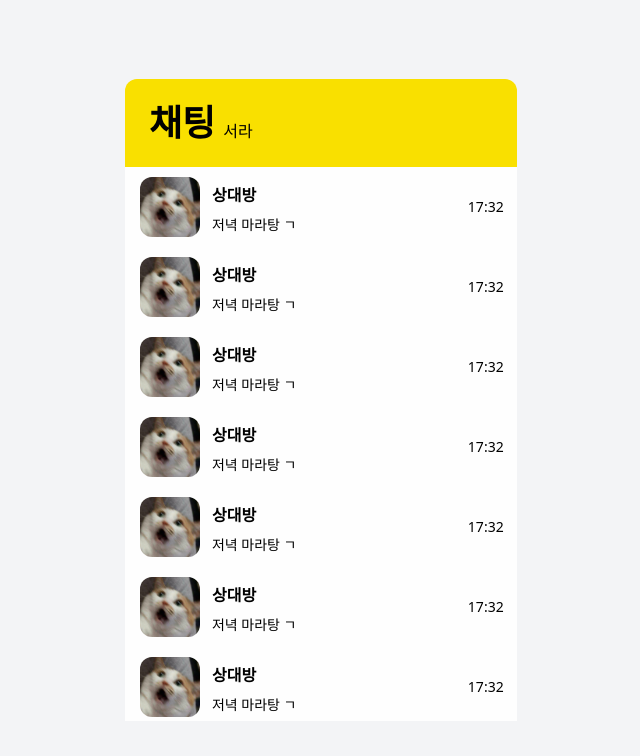
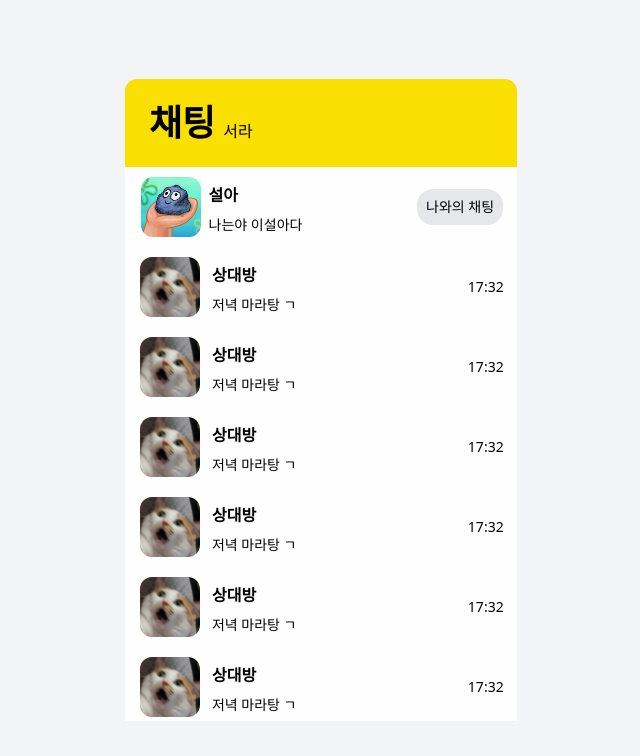
Before and after one commit to SNXWXH/kakaotalk-clone-coding, a React (Vite) app: page /chatList in a window 1280 px wide. Shown: the top 756 px of the page, without its empty margins (319-959 px from the left). Built offline with nearby package versions, Linux system fonts and the light colour scheme.

Commit message:
design: 나와의 채팅 퍼블리싱

```diff
--- a/src/pages/chatList/ChatList.tsx
+++ b/src/pages/chatList/ChatList.tsx
@@ -9,7 +9,24 @@ function ChatList() {
           <p className='ml-2 text-base'>서라</p>
         </div>
         <div className='overflow-auto'>
-          <ChatListItem />
+          <div className='flex justify-between items-center h-20 bg-[#FEFEFE] hover:bg-gray-100'>
+            <div className='flex items-center justify-center h-[60px] w-[70px] ml-4'>
+              <img
+                src={'./profileImg.jpeg'}
+                className='h-full w-[60px] rounded-xl'
+              />
+            </div>
+            <div className='flex flex-col w-3/5 h-3/4 justify-center px-2'>
+              <p className='h-3/5 flex items-center font-bold text-[16px]'>
+                설아
+              </p>
+              <p className='h-2/5 flex items-center'>나는야 이설아다</p>
+            </div>
+
+            <button className='flex justify-center items-center w-1/4 h-9 bg-gray-200 m-3.5 p-2 rounded-2xl cursor-pointer'>
+              나와의 채팅
+            </button>
+          </div>
           <ChatListItem />
           <ChatListItem />
           <ChatListItem />
```
Also changed, not shown: public/profileImg.jpeg (added).
